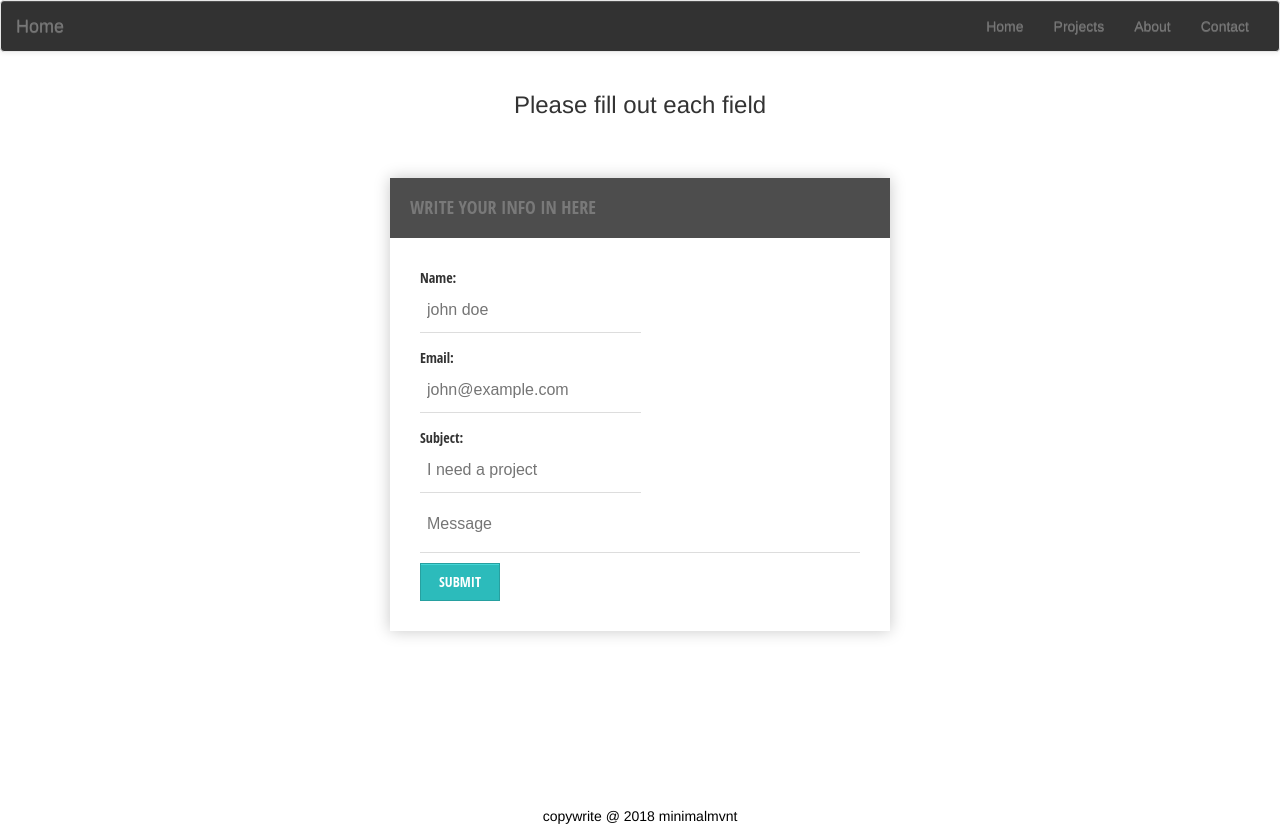
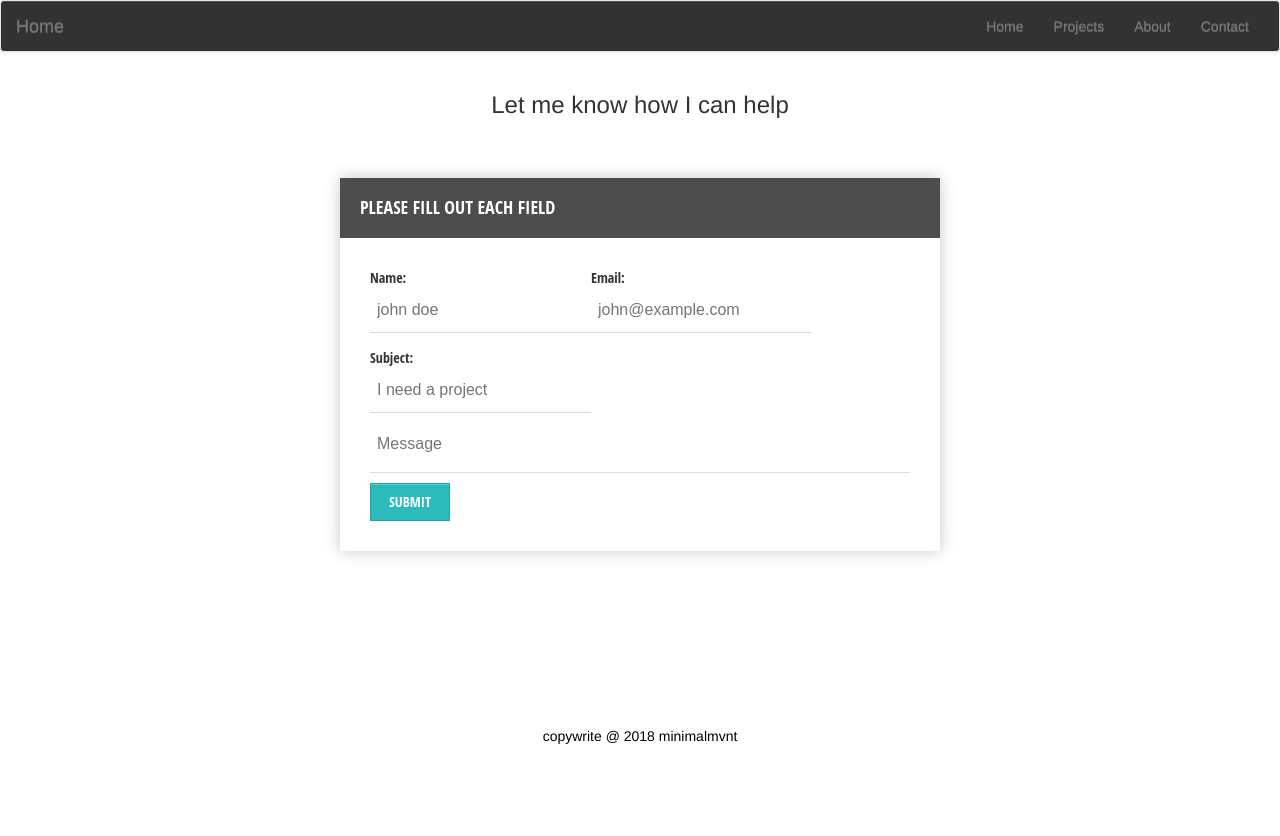
Before and after one commit to frontendops/portfolio-site, a React (Create React App) app: page /contact in a window 1280 px wide. After the commit the page ends 800 px from the top, so only its background shows below. Built offline with nearby package versions, Linux system fonts and the light colour scheme.

Commit message:
New info added to home page

```diff
--- a/src/components/Contact.js
+++ b/src/components/Contact.js
@@ -24,12 +24,12 @@ class Contact extends Component {
             <Grid>
                 <Row>
                     <Col xs={12} sm={8} smOffset={2} >
-                        <h3 className="contact-text">Please fill out each field</h3>
+                        <h3 className="contact-text">Let me know how I can help</h3>
                     </Col>
                 </Row>
                 <Row>
                     <div className="form-style-8">
-                        <h2>write your info in here</h2>
+                        <h2>Please fill out each field</h2>
                     <form>
                         <label>Name:
                             <input type="text" name="name" value={this.state.name} onChange={this.handleChange}  placeholder="john doe" />
--- a/src/components/LandingPage.css
+++ b/src/components/LandingPage.css
@@ -193,7 +193,7 @@ body, html {
 
 .form-style-8{
     font-family: 'Open Sans Condensed', arial, sans;
-    width: 500px;
+    max-width: 600px;
     padding: 30px;
     background: #FFFFFF;
     margin: 50px auto;
@@ -206,7 +206,7 @@ body, html {
     background: #4D4D4D;
     text-transform: uppercase;
     font-family: 'Open Sans Condensed', sans-serif;
-    color: #797979;
+    color: white;
     font-size: 18px;
     font-weight: 100;
     padding: 20px;
--- a/src/components/LandingPage.js
+++ b/src/components/LandingPage.js
@@ -31,12 +31,12 @@ class LandingPage extends Component {
                 <Col xs={12}md={4}>
                     <h1>Stage 1</h1>
                     <h3>HTML CSS BOOTSTRAP</h3>
-                    <p>Quae qui non vident, nihil umquam magnum ac cognitione dignum amaverunt. Itaque primos congressus copulationesque et consuetudinum instituendarum voluntates fieri propter voluptatem; Illis videtur, qui illud non dubitant bonum dicere -; Non pugnem cum homine, cur tantum habeat in natura boni; Callipho ad virtutem nihil adiunxit nisi voluptatem, Diodorus vacuitatem doloris. In quibus doctissimi illi veteres inesse quiddam caeleste et divinum putaverunt. Venit enim mihi Platonis in mentem, quem accepimus primum hic disputare solitum; An vero displicuit ea, quae tributa est animi virtutibus tanta praestantia?</p>
+                    <p>I create content that will be read by your browser and shown on whatever device you are using. This content will be accessable so everyone can be able to experience your site. Clean and user friendly styling will make it easy for useres to know whats going on, and let them do exactly what they want in the shortest amount of time and want them to keep coming back.</p>
                 </Col>
                 <Col xs={12}md={4}>
                     <h1>Stage 2</h1>
                     <h3>JS & PHP</h3>
-                    <p>Quae qui non vident, nihil umquam magnum ac cognitione dignum amaverunt. Itaque primos congressus copulationesque et consuetudinum instituendarum voluntates fieri propter voluptatem; Illis videtur, qui illud non dubitant bonum dicere -; Non pugnem cum homine, cur tantum habeat in natura boni; Callipho ad virtutem nihil adiunxit nisi voluptatem, Diodorus vacuitatem doloris. In quibus doctissimi illi veteres inesse quiddam caeleste et divinum putaverunt. Venit enim mihi Platonis in mentem, quem accepimus primum hic disputare solitum; An vero displicuit ea, quae tributa est animi virtutibus tanta praestantia?</p>
+                    <p>Im here to solve your problems, better way to keep track of customer appointments? done that. Want to post daily, weekly content for your following? Ill make it as easy as possible for you. </p>
                 </Col>
                 <Col xs={12}md={4}>
                     <h1>Stage 3</h1>
```
